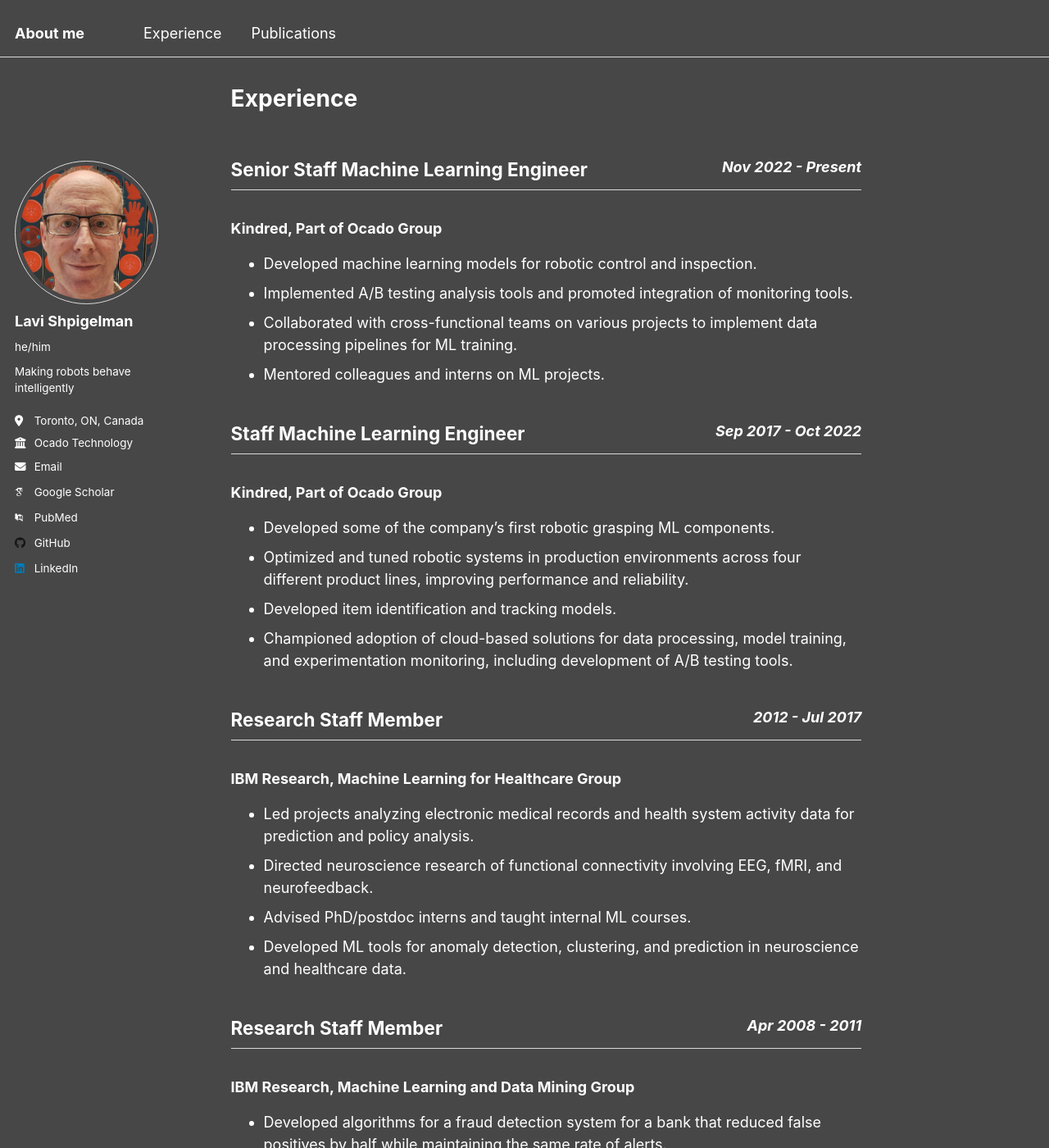
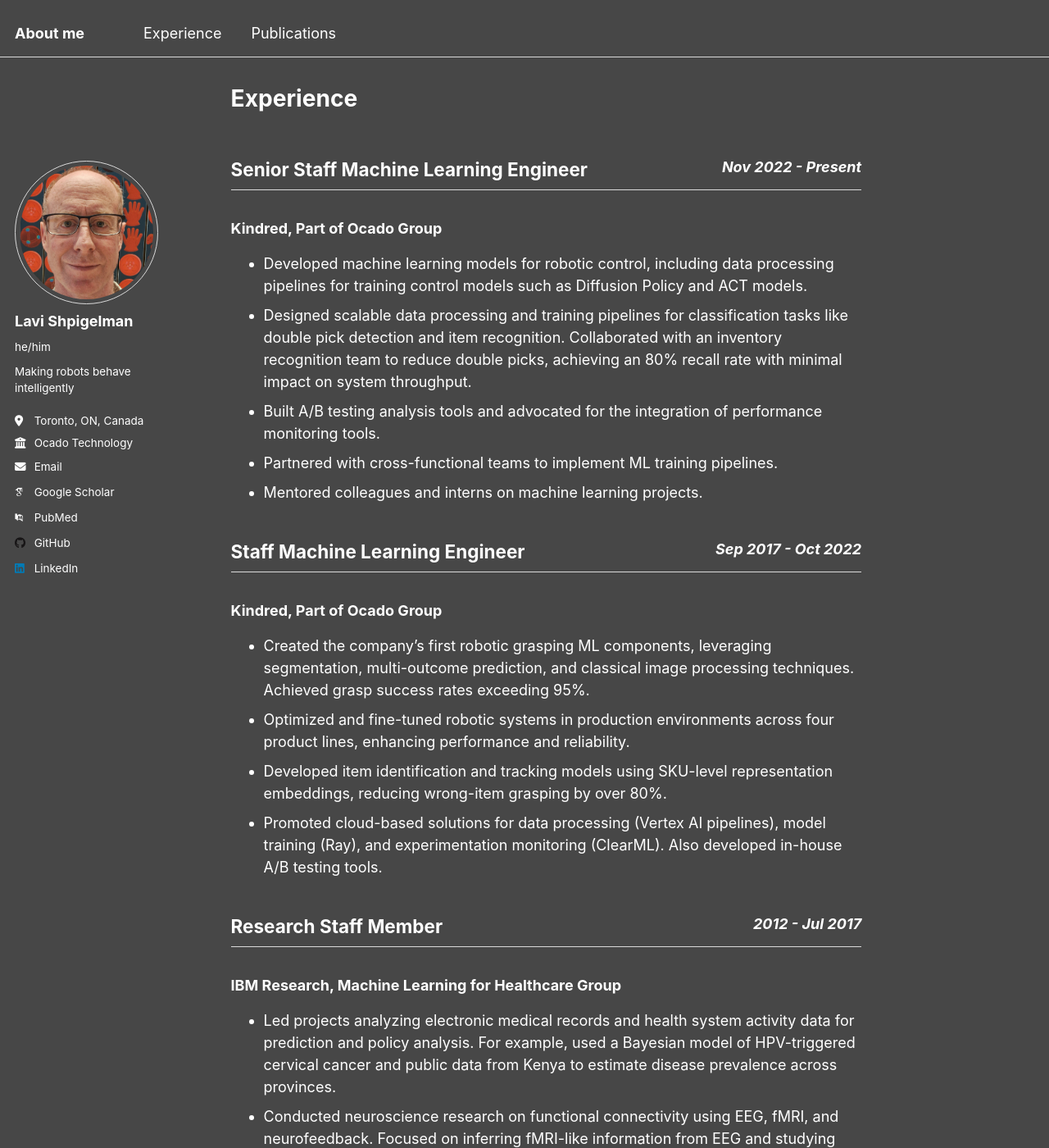
Before and after one commit to shpigi/shpigi.github.io, a Jekyll site: the page built from _pages/experience.md, in a window 1280 px wide and 1400 px high. Shown: the whole window at 82% size. Built offline with Jekyll 4.4.1, drawn with Linux system fonts in a browser that asks for light colours; some web fonts are replaced; some of the changed text lies outside the part shown.

Commit message:
detailed cv

```diff
--- a/_pages/experience.md
+++ b/_pages/experience.md
@@ -8,42 +8,43 @@
 ## Senior Staff Machine Learning Engineer <span style="float: right; font-size: 0.8em; font-style: italic;">Nov 2022 - Present</span>
 ### Kindred, Part of Ocado Group
 
-* Developed machine learning models for robotic control and inspection.
-* Implemented A/B testing analysis tools and promoted integration of monitoring tools.
-* Collaborated with cross-functional teams on various projects to implement data processing pipelines for ML training.
-* Mentored colleagues and interns on ML projects.
+* Developed machine learning models for robotic control, including data processing pipelines for training control models such as Diffusion Policy and ACT models.
+* Designed scalable data processing and training pipelines for classification tasks like double pick detection and item recognition. Collaborated with an inventory recognition team to reduce double picks, achieving an 80% recall rate with minimal impact on system throughput.
+* Built A/B testing analysis tools and advocated for the integration of performance monitoring tools.
+* Partnered with cross-functional teams to implement ML training pipelines.
+* Mentored colleagues and interns on machine learning projects.
 
 ## Staff Machine Learning Engineer <span style="float: right; font-size: 0.8em; font-style: italic;">Sep 2017 - Oct 2022</span>
 ### Kindred, Part of Ocado Group
 
-* Developed some of the company's first robotic grasping ML components.
-* Optimized and tuned robotic systems in production environments across four different product lines, improving performance and reliability.
-* Developed item identification and tracking models.
-* Championed adoption of cloud-based solutions for data processing, model training, and experimentation monitoring, including development of A/B testing tools.
+* Created the company's first robotic grasping ML components, leveraging segmentation, multi-outcome prediction, and classical image processing techniques. Achieved grasp success rates exceeding 95%.
+* Optimized and fine-tuned robotic systems in production environments across four product lines, enhancing performance and reliability.
+* Developed item identification and tracking models using SKU-level representation embeddings, reducing wrong-item grasping by over 80%.
+* Promoted cloud-based solutions for data processing (Vertex AI pipelines), model training (Ray), and experimentation monitoring (ClearML). Also developed in-house A/B testing tools.
 
 ## Research Staff Member <span style="float: right; font-size: 0.8em; font-style: italic;">2012 - Jul 2017</span>
 ### IBM Research, Machine Learning for Healthcare Group
 
-* Led projects analyzing electronic medical records and health system activity data for prediction and policy analysis.
-* Directed neuroscience research of functional connectivity involving EEG, fMRI, and neurofeedback.
-* Advised PhD/postdoc interns and taught internal ML courses.
-* Developed ML tools for anomaly detection, clustering, and prediction in neuroscience and healthcare data.
+* Led projects analyzing electronic medical records and health system activity data for prediction and policy analysis. For example, used a Bayesian model of HPV-triggered cervical cancer and public data from Kenya to estimate disease prevalence across provinces.
+* Conducted neuroscience research on functional connectivity using EEG, fMRI, and neurofeedback. Focused on inferring fMRI-like information from EEG and studying brain activation dynamics during emotional changes.
+* Advised PhD and postdoc interns and taught internal machine learning courses.
+* Developed ML tools for anomaly detection, clustering, and prediction in neuroscience and healthcare datasets.
 
 ## Research Staff Member <span style="float: right; font-size: 0.8em; font-style: italic;">Apr 2008 - 2011</span>
 ### IBM Research, Machine Learning and Data Mining Group
 
-* Developed algorithms for a fraud detection system for a bank that reduced false positives by half while maintaining the same rate of alerts.
-* Developed methods for detecting anomalies in large system logs for a mainframe monitoring solution.
-* Advised on integration into IBM offerings.
+* Designed machine learning algorithms for a bank's fraud detection system, reducing false positives by 50% while maintaining alert accuracy. The system used a random forest model with customized feature vectors representing recent customer activities.
+* Created anomaly detection methods for large system logs in a mainframe monitoring solution. The system identified anomalies by learning message distribution statistics and appearance relationships.
+* Provided guidance on integrating research into IBM product offerings.
 * Programmed in Matlab and C++.
 
 ## Teaching Assistant <span style="float: right; font-size: 0.8em; font-style: italic;">2001 - 2006</span>
 ### Hebrew University
 
 * Lectured in Dynamic Systems and Control courses.
-* Assisted in Digital Systems courses.
+* Assisted in teaching Digital Systems courses.
 
 ## Software Developer <span style="float: right; font-size: 0.8em; font-style: italic;">1997 - 2002</span>
 ### Elbit Systems
 
-* Developed rapid prototypes for helicopter "glass cockpit" upgrades.
+* Developed rapid prototypes for helicopter "glass cockpit" upgrades. Allowing for testing of system specifications prior to firmware implementation.
```
